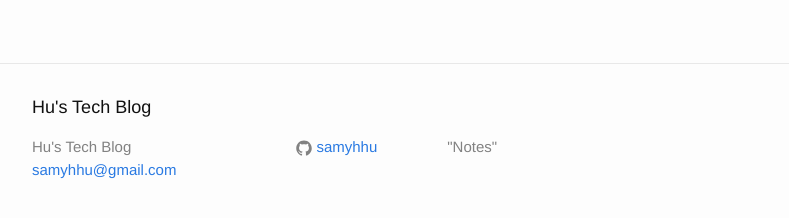
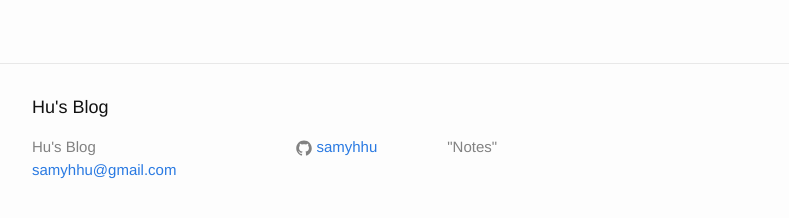
Before and after one commit to samyhhu/samyhhu.github.io, a Jekyll site: the page built from _posts/2020-02-17-markovian-queue.markdown, in a window 1280 px wide and 900 px high, scrolled down 872 px. Shown: the part 659-877 px from the top of the window, without its empty margins (238-1027 px from the left). Built offline with Jekyll 4.4.1, drawn with Linux system fonts in a browser that asks for light colours; formulas are drawn with MathJax 3; some of the changed text lies outside the part shown.

Commit message:
minor fix

```diff
--- a/_config.yml
+++ b/_config.yml
@@ -1,4 +1,4 @@
-title: "Hu's Tech Blog"
+title: "Hu's Blog"
 email: samyhhu@gmail.com
 description: > # this means to ignore newlines until "baseurl:"
     "Notes"
--- a/_sass/_base.scss
+++ b/_sass/_base.scss
@@ -34,7 +34,7 @@
 p, blockquote, pre,
 ul, ol, dl, figure,
 %vertical-rhythm {
-    margin-bottom: $spacing-unit / 2;
+    margin-bottom: calc($spacing-unit / 2);
 }
 
 
@@ -112,7 +112,7 @@
 blockquote {
     color: $grey-color;
     border-left: 4px solid $grey-color-light;
-    padding-left: $spacing-unit / 2;
+    padding-left: calc($spacing-unit / 2);
     font-size: 18px;
     letter-spacing: -1px;
     font-style: italic;
@@ -167,8 +167,8 @@
     @include media-query($on-laptop) {
         max-width: -webkit-calc(#{$content-width} - (#{$spacing-unit}));
         max-width:         calc(#{$content-width} - (#{$spacing-unit}));
-        padding-right: $spacing-unit / 2;
-        padding-left: $spacing-unit / 2;
+        padding-right: calc($spacing-unit / 2);
+        padding-left: calc($spacing-unit / 2);
     }
 }
 
--- a/_sass/_layout.scss
+++ b/_sass/_layout.scss
@@ -45,7 +45,7 @@
     @include media-query($on-palm) {
         position: absolute;
         top: 9px;
-        right: $spacing-unit / 2;
+        right: calc($spacing-unit / 2);
         background-color: $background-color;
         border: 1px solid $grey-color-light;
         border-radius: 5px;
@@ -104,7 +104,7 @@
 
 .footer-heading {
     font-size: 18px;
-    margin-bottom: $spacing-unit / 2;
+    margin-bottom: calc($spacing-unit / 2);
 }
 
 .contact-list,
@@ -116,14 +116,14 @@
 .footer-col-wrapper {
     font-size: 15px;
     color: $grey-color;
-    margin-left: -$spacing-unit / 2;
+    margin-left: - calc($spacing-unit / 2);
     @extend %clearfix;
 }
 
 .footer-col {
     float: left;
-    margin-bottom: $spacing-unit / 2;
-    padding-left: $spacing-unit / 2;
+    margin-bottom: calc($spacing-unit / 2);
+    padding-left: calc($spacing-unit / 2);
 }
 
 .footer-col-1 {
--- a/css/main.scss
+++ b/css/main.scss
@@ -33,8 +33,8 @@
 // Use media queries like this:
 // @include media-query($on-palm) {
 //     .wrapper {
-//         padding-right: $spacing-unit / 2;
-//         padding-left: $spacing-unit / 2;
+//         padding-right: calc($spacing-unit / 2);
+//         padding-left: calc($spacing-unit / 2);
 //     }
 // }
 @mixin media-query($device) {
```
